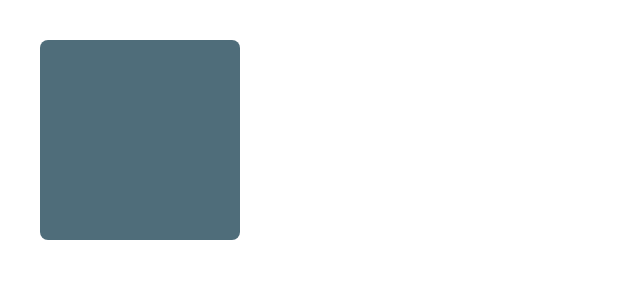
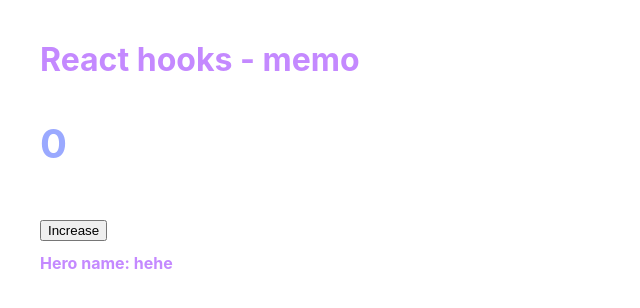
Before and after one commit to bxhuynh/react-examples, a React (Create React App) app in the folder react-hooks-basic/: page / in a window 1280 px wide. Shown: the top 308 px of the page, without its empty margins (0-640 px from the left). Built offline with nearby package versions, Linux system fonts and the light colour scheme.

Commit message:
react memo

```diff
--- a/react-hooks-basic/package.json
+++ b/react-hooks-basic/package.json
@@ -6,7 +6,7 @@
     "@testing-library/jest-dom": "^5.11.4",
     "@testing-library/react": "^11.1.0",
     "@testing-library/user-event": "^12.1.10",
-    "node-sass": "^5.0.0",
+    "node-sass": "4.12",
     "query-string": "^7.0.1",
     "react": "^17.0.2",
     "react-dom": "^17.0.2",
--- a/react-hooks-basic/src/App.js
+++ b/react-hooks-basic/src/App.js
@@ -1,11 +1,25 @@
-import React from "react";
+import React, { useState } from "react";
 import "./App.scss";
-import MagicBox from "./components/MagicBox";
+import Hero from "./components/Hero";
 
 function App() {
+  const [count, setCount] = useState(0);
+
+  //useCallback vs useMemo
+  function handleHeroClick() {}
+
   return (
     <div className="app">
-      <MagicBox />
+      <h1>React hooks - memo</h1>
+      <p className="count">{count}</p>
+      <button
+        onClick={() => {
+          setCount(count + 1);
+        }}
+      >
+        Increase
+      </button>
+      <Hero name="hehe" onClick={handleHeroClick} />
     </div>
   );
 }
--- a/react-hooks-basic/src/App.scss
+++ b/react-hooks-basic/src/App.scss
@@ -1,3 +1,13 @@
 .app {
   margin: 40px;
+  color: rgb(196, 137, 255);
+  font-weight: bold;
+  .count {
+    font-size: 40px;
+    font-weight: bold;
+    color: rgb(154, 169, 255);
+  }
+  button {
+    margin: 12px 0;
+  }
 }
--- /dev/null
+++ b/react-hooks-basic/src/components/Hero/index.jsx
@@ -0,0 +1,18 @@
+import React from "react";
+import PropTypes from "prop-types";
+
+Hero.propTypes = {
+  name: PropTypes.string,
+};
+
+Hero.defaultProps = {
+  name: "",
+};
+
+function Hero(props) {
+  const { name } = props;
+  console.log("render hero");
+  return <div>Hero name: {name} </div>;
+}
+
+export default React.memo(Hero);
--- a/react-hooks-basic/src/components/MagicBox/index.jsx
+++ b/react-hooks-basic/src/components/MagicBox/index.jsx
@@ -1,5 +1,4 @@
 import React from "react";
-import PropTypes from "prop-types";
 import "./MagicBox.scss";
 import useMagicColor from "../../hooks/useMagicColor";
 
--- a/react-hooks-basic/src/AppClock.js
+++ b/react-hooks-basic/src/pages/AppClock.js
@@ -1,7 +1,7 @@
 import React, { useState } from "react";
 import "./App.css";
-import Clock from "./components/Clock";
-import BetterClock from "./components/BetterClock";
+import Clock from "../components/Clock";
+import BetterClock from "../components/BetterClock";
 
 function App() {
   const [showClock, setShowClock] = useState(true);
```
Also changed, not shown: react-hooks-basic/src/pages/AppMagicBox.js (added, +13 -0 lines), react-hooks-basic/src/pages/AppPostList.js (renamed from react-hooks-basic/src/AppPostList.js), react-hooks-basic/src/pages/AppTodo.js (renamed from react-hooks-basic/src/AppTodo.js), 1 other file (tests, documents, lock files or other folders).
